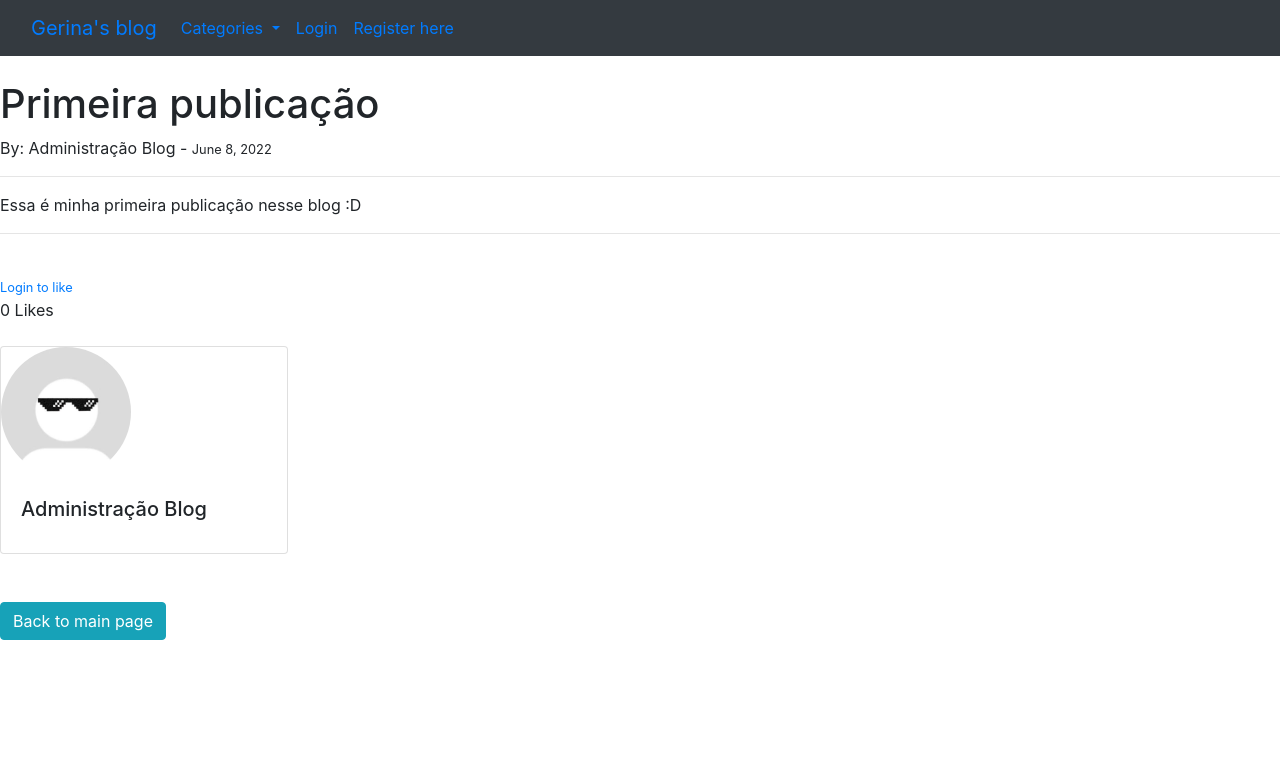
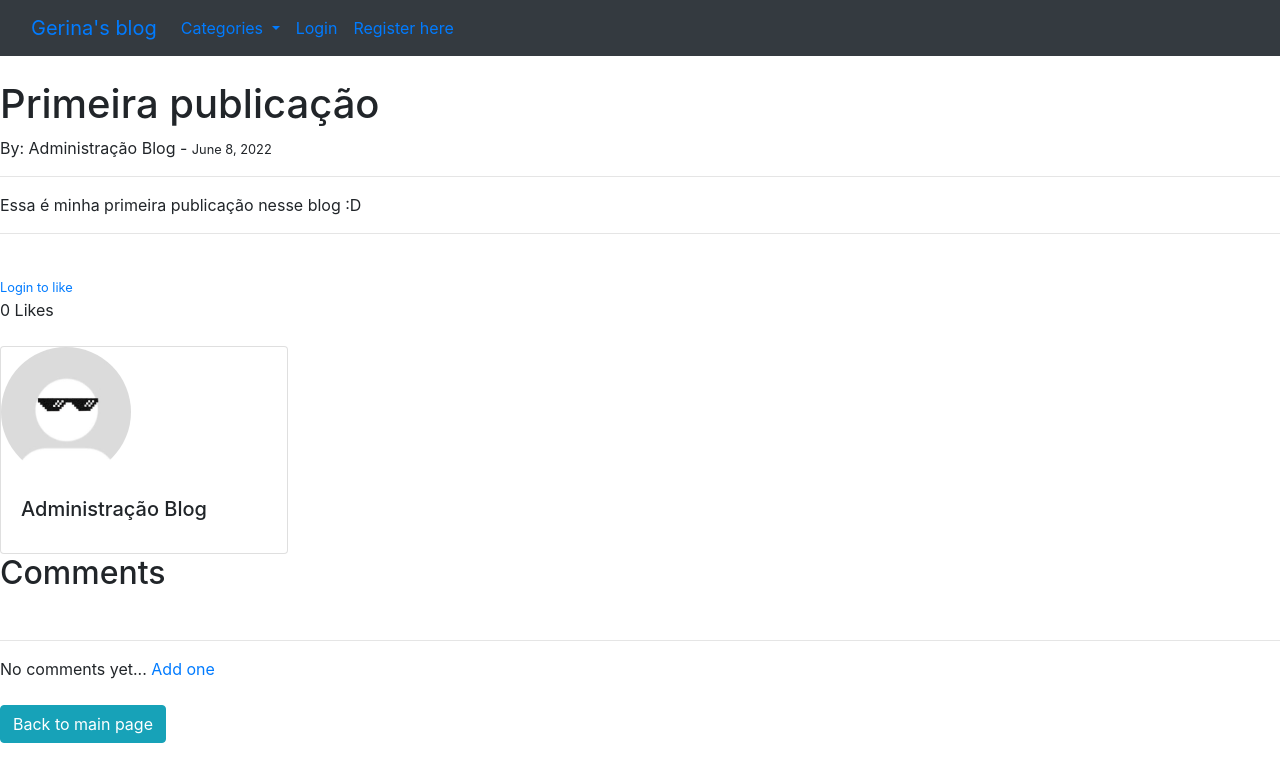
Before and after one commit to neveszz/Blog-idea, a Django app: page /article/1 in a window 1280 px wide. Shown: the top 782 px of the page. Run offline with Django 4.2, Linux system fonts and the light colour scheme; data comes from the database, SQL or seed files in the repository; both versions use the stored data as it was after the commit; some libraries are stand-ins or nearby versions.

Commit message:
comments

```diff
--- a/ablog/theblog/admin.py
+++ b/ablog/theblog/admin.py
@@ -1,8 +1,9 @@
 from django.contrib import admin
-from .models import Post, Category, Profile
+from .models import Post, Category, Profile,Comment
 
 # Register your models here.
 
 admin.site.register(Post)
 admin.site.register(Category)
 admin.site.register(Profile)
+admin.site.register(Comment)
--- a/ablog/theblog/models.py
+++ b/ablog/theblog/models.py
@@ -50,3 +50,12 @@ class Post(models.Model):
 
     def total_likes(self):
         return self.likes.count()
+
+class Comment(models.Model):
+    post = models.ForeignKey(Post, related_name='comments', on_delete=models.CASCADE)
+    name = models.CharField(max_length=255)
+    body = models.TextField()
+    date_added = models.DateTimeField(auto_now_add=True)
+
+    def __str__(self):
+        return '%s - %s' % (self.post.title, self.name)
--- a/ablog/theblog/templates/article_details.html
+++ b/ablog/theblog/templates/article_details.html
@@ -77,7 +77,21 @@
       {% endif %}
   </ul>
 </div>
+<h2>Comments</h2><br>
+<hr>
+{% if not post.comments.all %}
+    No comments yet... <a href="#">Add one</a>
+{% else %}
+    {% for comment in post.comments.all %}
+        <strong>
+            {{ comment.name }} -
+            {{ comment.date_added }}
+        </strong><br>
+        {{ comment.body}}
+<hr>
+    {% endfor%}
 
+{% endif %}
 
 <br>
 <br>
```
Also changed, not shown: ablog/db.sqlite3.
